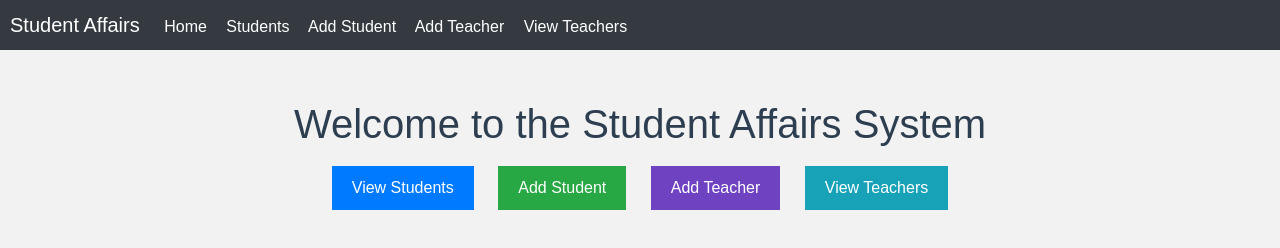
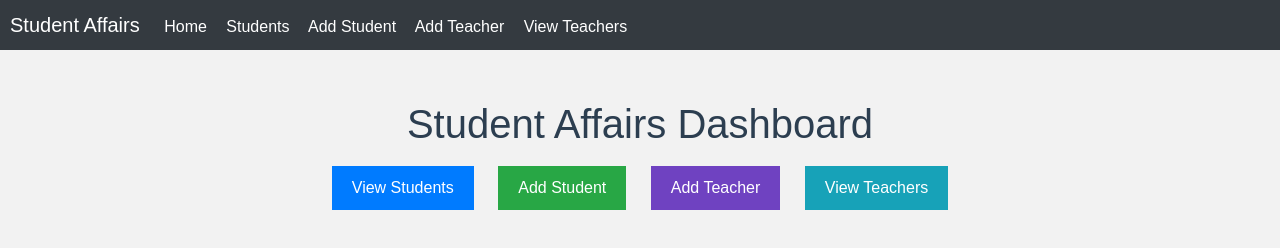
Before and after one commit to Marina223T/student_affairs, a plain HTML site: page index.html in a window 1280 px wide. Drawn offline with nearby package versions, Linux system fonts and the light colour scheme.

Commit message:
Update index.html

```diff
--- a/index.html
+++ b/index.html
@@ -15,7 +15,7 @@
     <a href="teachers.html" style="color: white; text-decoration: none;">View Teachers</a>
   </div>
   <div style="text-align: center; margin-top: 50px;">
-    <h1 style="color: #2c3e50;">Welcome to the Student Affairs System</h1>
+    <h1 style="color: #2c3e50;">Student Affairs Dashboard</h1>
     <a href="students.html" style="display: inline-block; background-color: #007bff; color: white; padding: 10px 20px; text-decoration: none; margin: 10px;">View Students</a>
     <a href="add-student.html" style="display: inline-block; background-color: #28a745; color: white; padding: 10px 20px; text-decoration: none; margin: 10px;">Add Student</a>
     <a href="add-teacher.html" style="display: inline-block; background-color: #6f42c1; color: white; padding: 10px 20px; text-decoration: none; margin: 10px;">Add Teacher</a>
```
